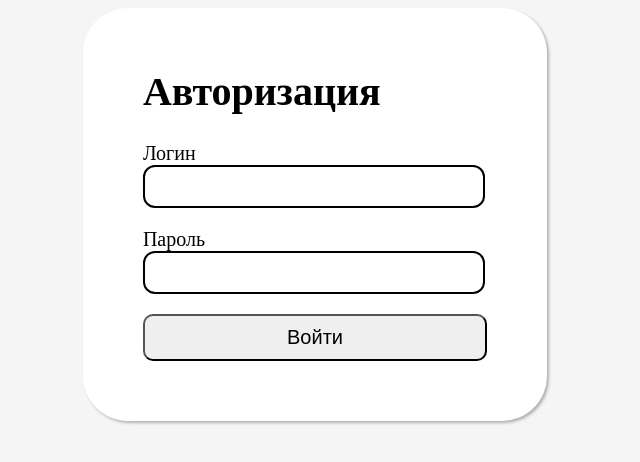
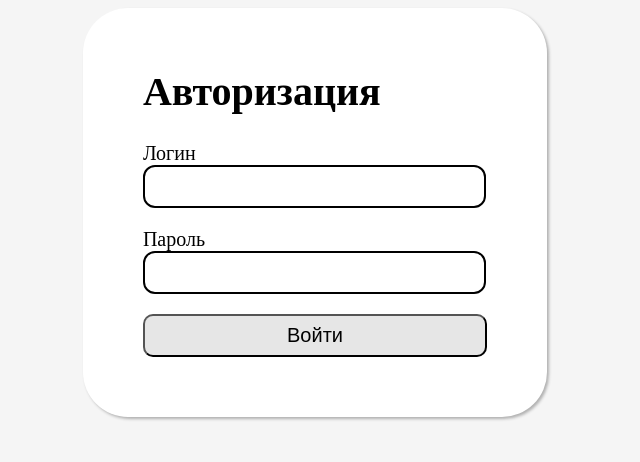
Before and after one commit to ShadyOboroten/app, a plain HTML site: page autorisation.html in a window 1280 px wide. Shown: the full height of the page, 325-965 px from the left. Drawn offline with Linux system fonts and the light colour scheme.

Commit message:
изменил кнопку

```diff
--- a/autorisation.html
+++ b/autorisation.html
@@ -12,9 +12,10 @@
         }
         body{
             background-color: var(--background);
-            display: grid;
+            display: flex;
             place-items: center;
-
+            justify-content: center;
+            align-items: center;
         }
         form{
             display: grid;
@@ -33,17 +34,25 @@
             font-size: 2rem;
         }
         button{
+            background-color: rgb(230, 230, 230);
             place-items: center;
-            padding: 0.5rem 0.8rem;
+            width: 100%;
+            padding-top: 0.4rem;
+            padding-bottom: 0.4rem;
             border-radius: 0.5rem;
+        }
+        button:hover{
+            transform: translate(-3px, -2px);
+            background-color: rgb(204, 204, 204);
+            box-shadow: 5px 5px 10px rgb(199, 199, 199);
         }
         input[type="text"],
         input[type="password"],
         textarea {
-            width: 96%;
+            width: 96.2%;
             padding: 0.4rem 0.2rem;
             border-radius: 0.6rem;
-            border: 2px solid ;
+            border: 2px solid;
         }
     </style>
 </head>
```
